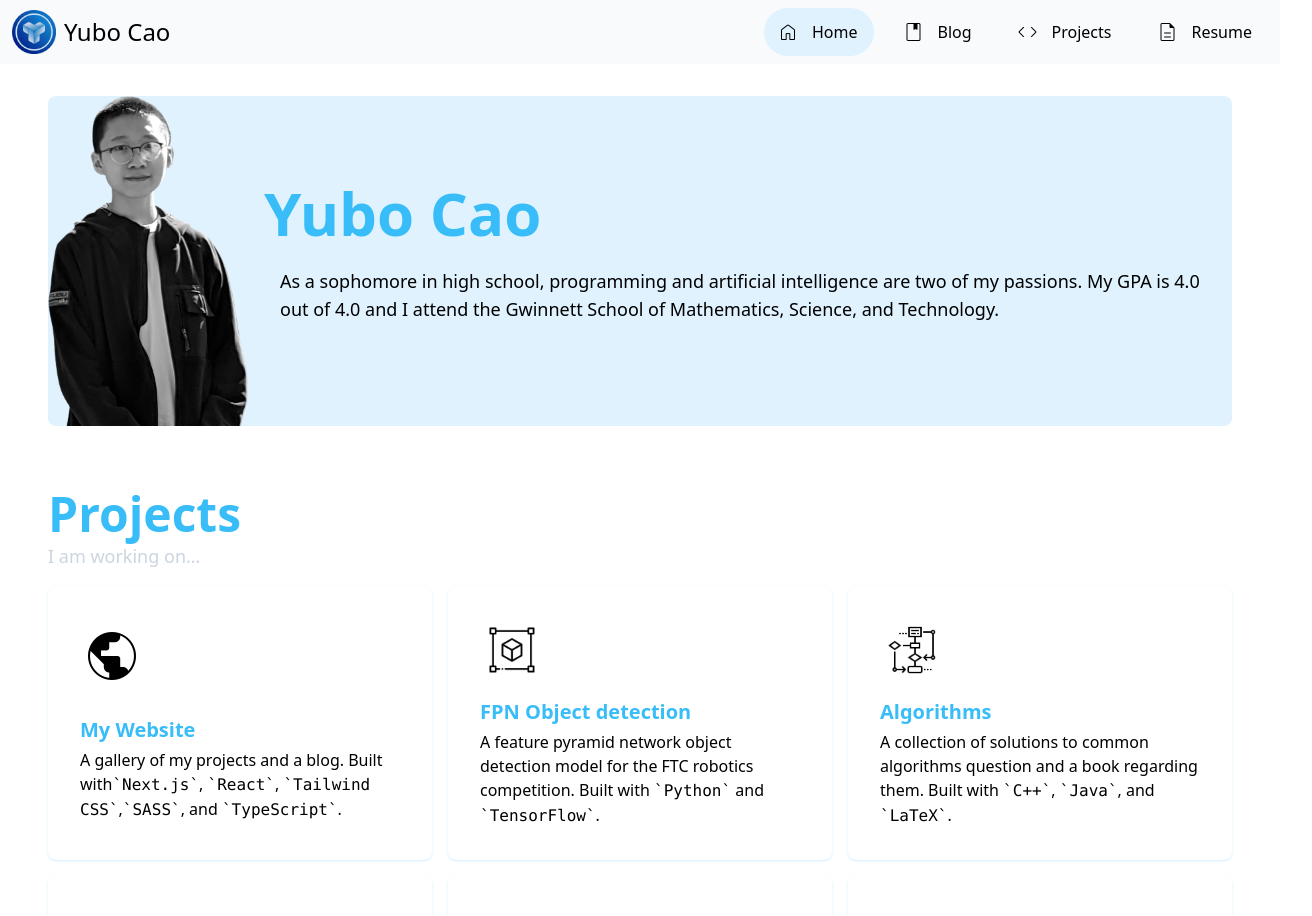
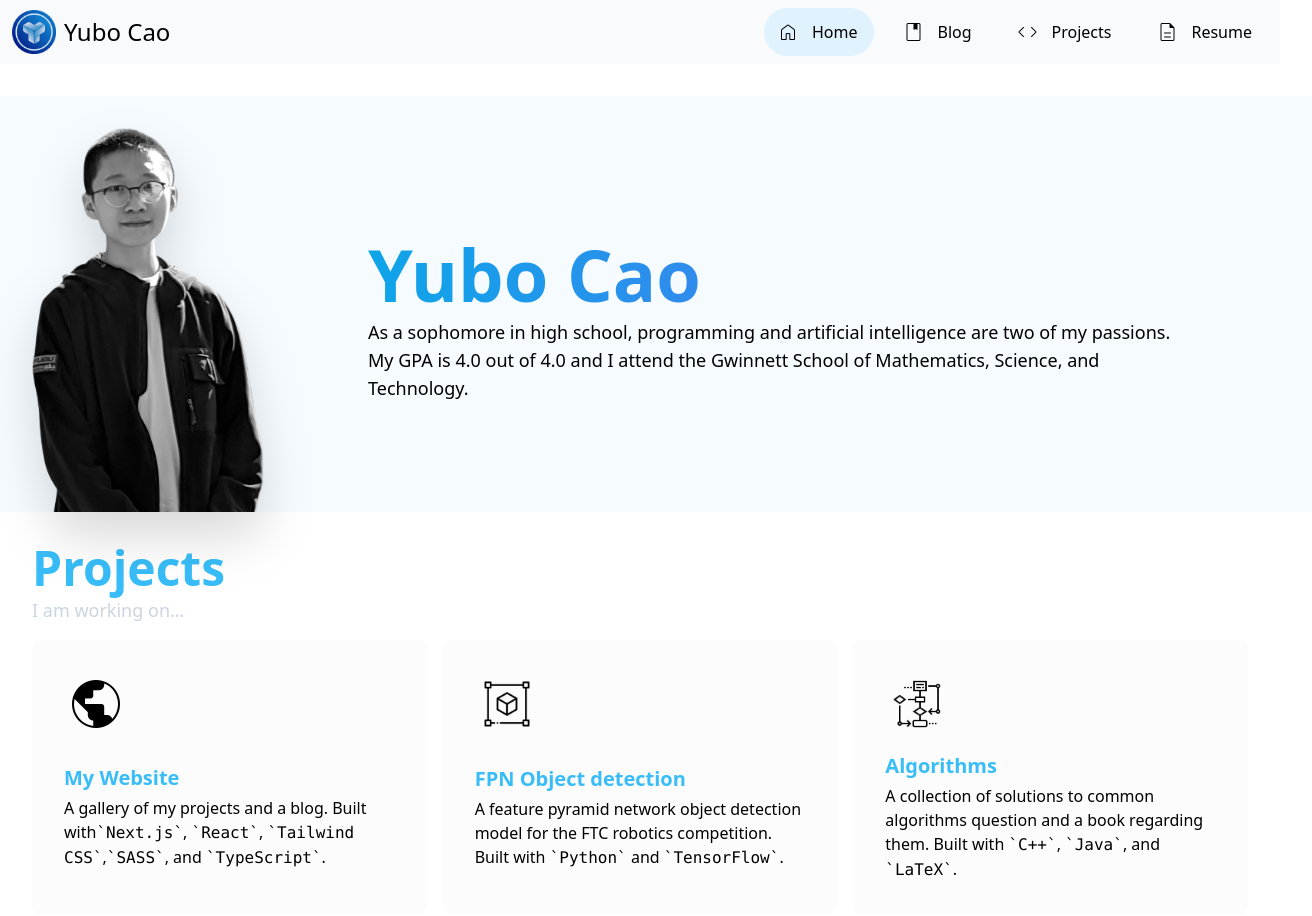
Before and after one commit to Yubo-Cao/yubo-cao.github.com, a Next.js app: page / in a window 1280 px wide. Shown: the top 916 px of the page, 1312 px wide, since content can reach past the window. Built offline with nearby package versions, Linux system fonts and the light colour scheme.

Commit message:
feat: finish up with project section

```diff
--- a/components/Card.tsx
+++ b/components/Card.tsx
@@ -12,17 +12,17 @@ export default function Card(props: {
         accent = props.accent || "gray";
     let cls = {
         outlined: `border border-${accent}-300`,
-        filled: `bg-${accent}-100`,
+        filled: `bg-${accent}-100/30`,
         elevated: `shadow shadow-${accent}-300/30`
     };
     let hoverCls = {
         outlined: `hover:border-${accent}-400`,
-        filled: `hover:bg-${accent}-200`,
+        filled: `hover:bg-${accent}-100`,
         elevated: `hover:shadow-md hover:shadow-${accent}-400/30`
     };
     let activeCls = {
         outlined: `active:border-${accent}-500`,
-        filled: `active:bg-${accent}-300`,
+        filled: `active:bg-${accent}-200`,
         elevated: `active:shadow-lg active:shadow-${accent}-500/30`
     };
     return (
--- a/components/Header.tsx
+++ b/components/Header.tsx
@@ -4,9 +4,11 @@ import Nav from "./Nav";
 export default function Header(props: { active: string, height?: 48 | 64 }) {
     const height = props.height || 64, active = props.active;
     return (
-        <header className="flex items-center justify-between p-3 bg-slate-50" style={{
-            height: `${height}px`,
-        }}>
+        <header
+            className={`flex items-center justify-between p-3 bg-slate-50
+            max-xs:flex-row-reverse max-xs:justify-end max-xs:gap-2`}
+            style={{ height: `${height}px`, }}
+        >
             <Logo size={{ 64: 48, 48: 40 }[height] as 40 | 32} />
             <Nav active={active} height={height} />
         </header>
--- a/components/Nav.tsx
+++ b/components/Nav.tsx
@@ -78,16 +78,13 @@ export default function Nav(props: {
                 onClick={() => setOpen(!open)}
                 className="hidden max-xs:flex"
             />
-            <div className={`xs:hidden bg-black fixed left-0 top-0 h-full w-full opacity-20 -z-50 ${open ? "block" : "hidden"}`} />
+            <div className={`xs:hidden bg-black fixed left-0 top-0 h-full w-full opacity-20 z-10 ${open ? "block" : "hidden"}`} />
             <nav
-                className={
-                    `transition-all flex gap-4 z-0 bg-slate-50 max-xs:px-2 ` +
-                    `gap-0 flex-col rounded-r-2xl
-                     fixed top-0 left-0 w-64 h-full
-                     ${open ? "translate-x shadow-md" : "-translate-x-full"}
-                    z-10
-                    `.split(/\s+/).filter(s => s.trim().length !== 0).map(s => "max-xs:" + s).join(" ")
-                }
+                className={`transition-all flex gap-4 bg-slate-50 z-10
+                    max-xs:px-2
+                    max-xs:gap-0 max-xs:flex-col max-xs:rounded-r-2xl
+                    max-xs:fixed max-xs:top-0 max-xs:left-0 max-xs:w-64 max-xs:h-full max-xs:z-10
+                    ${open ? "max-xs:translate-x max-xs:shadow-md" : "max-xs:-translate-x-full"}`}
             >
                 <div className={`${height === 64 ? "h-16" : "h-12"} items-center hidden max-xs:flex`}>
                     <MenuButton
--- a/components/Project.tsx
+++ b/components/Project.tsx
@@ -30,15 +30,22 @@ export default function Project(props: {
 
     return (
         <Card
-            className='flex flex-row gap-4 items-center flex-wrap'
+            className='flex flex-row gap-4 items-start justify-start flex-wrap'
             onClick={() => { router.push(props.url) }}
-            accent="primary"
+            accent="gray"
+            type="filled"
         >
             {/*
                 Let tailwind css generate:
-                - shadow-primary-300/30 shadow-gray-300/30
-                - hover:shadow-primary-400/30 hover:shadow-gray-400/30
-                - active:shadow-primary-500/30 active:shadow-gray-500/30
+                - shadow-primary-300/30
+                - hover:shadow-primary-400/30
+                - active:shadow-primary-500/30
+                - bg-primary-100/30
+                - hover:bg-primary-100
+                - active:bg-primary-200
+                - bg-gray-100/30
+                - hover:bg-gray-100
+                - active:bg-gray-200
             */}
             <div style={{ width: 64, height: 64 }} className="flex shrink-0 grow-0 items-center justify-center">
                 {
@@ -50,9 +57,9 @@ export default function Project(props: {
                     <Image src={props.image} alt={props.title} width={size} height={size} />
                 }
             </div>
-            <div className="basis-72 flex-1">
+            <div className="flex-1 basis-64">
                 <h3 className='text-xl font-bold text-primary-400 mb-1'>{props.title}</h3>
-                <div className="text-base font-thi">
+                <div className="text-base font-light flex-1">
                     {description && <p>{description}</p>}
                     {
                         typeof props.children === "object" &&
--- a/components/Section.tsx
+++ b/components/Section.tsx
@@ -1,4 +1,4 @@
-import React from "react";
+import React, { useEffect } from "react";
 
 export default function Section(props: {
     id?: string,
@@ -7,7 +7,6 @@ export default function Section(props: {
     title?: string,
     subtitle?: string,
     level?: 1 | 2 | 3 | 4 | 5 | 6,
-    flow?: boolean,
     children?: React.ReactNode
 }) {
     let id = props.id || "",
@@ -15,7 +14,7 @@ export default function Section(props: {
         title = props.title || "",
         subtitle = props.subtitle || "",
         level = props.level || 2,
-        flow = props.flow || false;
+        ref = React.useRef<HTMLDivElement>(null);
     if (title === "" && subtitle !== "")
         throw new Error("Subtitle must have a title.");
     const styles: { [key: string]: string } = {
@@ -26,8 +25,31 @@ export default function Section(props: {
         h5: "text-2xl",
         h6: "text-xl"
     };
+
+    useEffect(() => {
+        let section = ref?.current,
+            parent = section?.parentElement,
+            child = parent?.firstChild,
+            idx = 0;
+        if (!child) return;
+        while (true) {
+            if (child.nodeType === Node.ELEMENT_NODE) idx++;
+            if (child === section || !child.nextSibling) break;
+            child = child.nextSibling;
+        }
+        if (idx % 2 === 1) {
+            console.log(`Section ${title} is odd.`)
+            let background = document.createElement("div");
+            section!!.className += " relative";
+            background.className = "absolute -left-16 -right-16 top-0 bottom-0 bg-primary-100/30 -z-10";
+            section?.appendChild(background);
+            return () => {
+                section?.removeChild(background);
+            }
+        }
+    });
     return (
-        <section id={id} className={`p-8 rounded-lg odd:p-0 odd:m-8 odd:bg-primary-100` + className}>
+        <section id={id} className={"py-8 " + className} ref={ref}>
             {
                 title !== "" &&
                 React.createElement(
@@ -41,6 +63,9 @@ export default function Section(props: {
                 subtitle !== "" &&
                 <p className="text-lg text-slate-300">{subtitle}</p>
             }
+            {
+                // if this is a even section, draw a full width line
+            }
             <div className={`${title !== "" && subtitle !== "" ? "mt-4" : ""} ${props.contentClassName || ""}`}>
                 {props.children}
             </div>
--- a/pages/index.tsx
+++ b/pages/index.tsx
@@ -7,12 +7,18 @@ export default function Home() {
   return (
     <>
       <Header active="Home" />
-      <main className='m-4'>
-        <Section contentClassName="flex gap-4 items-center justify-center flex-wrap">
-          <Image src="/about/yubo.png" alt="Yubo's Figure" width={200} height={300} className="grayscale" />
-          <div className='flex flex-col gap-2 basis-72 flex-1'>
-            <h1 className='text-primary-400 text-6xl font-black'>Yubo Cao</h1>
-            <p className='text-lg m-4'>
+      <main className='m-4 md:m-8 flex flex-col'>
+        <Section className='pb-0' contentClassName="flex gap-4 items-center justify-center max-md:flex-col max-md:p-8">
+          <Image
+            src="/about/yubo.png"
+            alt="Yubo's Figure"
+            width={200} height={300}
+            className="grayscale basis-12 flex-auto max-h-96 object-contain object-left drop-shadow-2xl"
+            style={{ flexGrow: 1 }}
+          />
+          <div className='flex flex-col gap-2 basis-48 flex-1 md:mx-16' style={{ flexGrow: 3 }}>
+            <h1 className='text-7xl font-black bg-clip-text text-transparent bg-gradient-to-r from-primary-500 to-indigo-500'>Yubo Cao</h1>
+            <p className='text-lg'>
               As a sophomore in high school, programming and artificial
               intelligence are two of my passions. My GPA is 4.0 out of
               4.0 and I attend the Gwinnett School of Mathematics,
@@ -21,7 +27,7 @@ export default function Home() {
           </div>
         </Section>
         <Section title="Projects" subtitle="I am working on…" contentClassName='grid gap-4 grid-cols-fit-80'>
-          <Project title="My Website" icon="public" url="https://yubo-cao.github.com">
+          <Project title="My Website" icon="public" url="https://yubo-cao.github.io">
             A gallery of my projects and a blog. Built with
             <code>Next.js</code>, <code>React</code>, <code>Tailwind CSS</code>,
             <code>SASS</code>, and <code>TypeScript</code>.
@@ -47,6 +53,9 @@ export default function Home() {
             and <code>Playwright</code>.
           </Project>
         </Section>
+        <Section title="Experience" subtitle="I have worked with…" contentClassName='grid gap-4 grid-cols-fit-80'>
+
+        </Section>
       </main>
     </>
   )
--- a/tailwind.config.js
+++ b/tailwind.config.js
@@ -44,6 +44,10 @@ module.exports = {
         ...theme('colors'),
         ...primaryColors,
       }),
+      gradientColorStops: theme => ({
+        ...theme('colors'),
+        ...primaryColors,
+      }),
       gridTemplateColumns: (theme) => {
         const spacing = theme("spacing");
 
```
